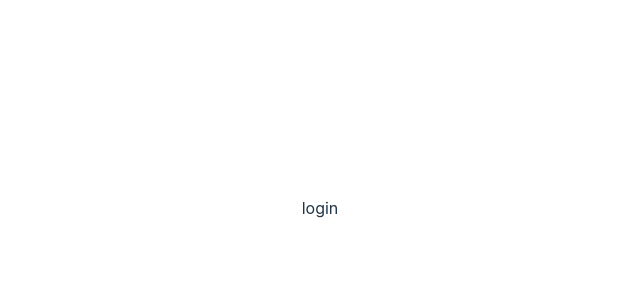
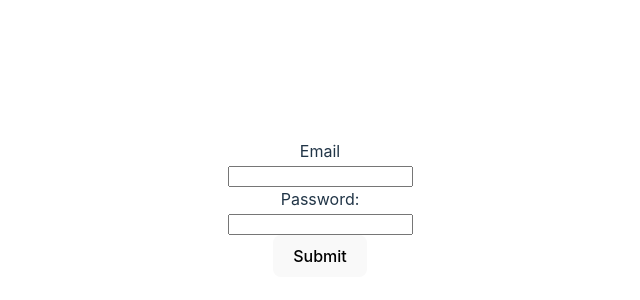
Before and after one commit to Ravindra9555/Expense-Tracker-web-application-react-bootstrap, a React (Vite) app: page / in a window 1280 px wide. Shown: the part 192-492 px from the top of the page, without its empty margins (320-960 px from the left). Built offline with nearby package versions, Linux system fonts and the light colour scheme.

Commit message:
fix login

```diff
--- a/package.json
+++ b/package.json
@@ -16,9 +16,11 @@
     "@fortawesome/free-solid-svg-icons": "^6.6.0",
     "@fortawesome/react-fontawesome": "^0.2.2",
     "aos": "^2.3.4",
+    "axios": "^1.7.2",
     "bootstrap": "^5.3.3",
     "react": "^18.3.1",
     "react-dom": "^18.3.1",
+    "react-dotenv": "^0.1.3",
     "react-google-charts": "^4.0.1",
     "react-router-dom": "^6.25.1",
     "react-toastify": "^10.0.5"
--- a/src/Components/Auth/Login.jsx
+++ b/src/Components/Auth/Login.jsx
@@ -1,11 +1,64 @@
-import React from 'react'
+import React, { useState } from "react";
+import axios from "axios";
+import { ToastContainer, toast } from "react-toastify";
+import 'react-toastify/dist/ReactToastify.css';
 
 const Login = () => {
+  const baseurl = "http://localhost:3005";
+
+  const [data, setData] = useState({
+    email: "",
+    password: ""
+  });
+
+  const login = async (e) => {
+    e.preventDefault();
+    try {
+      const res = await axios.post(`${baseurl}/api/v1/users/login`, data);
+      if (res.status === 200 && res.data) {  // Changed statusCode to status
+        console.log("login success");
+        toast.success(res.data.message);
+        localStorage.setItem("access_token", res.data.accessToken);
+        localStorage.setItem("refresh_token", res.data.refreshToken);
+      }
+    } catch (error) {
+      console.log(error);
+      toast.error("Invalid Email or Password");
+    }
+  };
+
+  const onChange = (e) => {
+    setData({ ...data, [e.target.name]: e.target.value });
+  };
+
   return (
     <div>
-       login
+      <div className="container">
+        <form onSubmit={login}>
+          <label htmlFor="uname">Email</label>
+          <br />
+          <input
+            type="email"
+            id="uname"
+            name="email"
+            onChange={onChange}  // Corrected attribute name
+          />
+          <br />
+          <label htmlFor="psw">Password:</label>
+          <br />
+          <input
+            type="password"
+            id="psw"
+            name="password"
+            onChange={onChange}  // Corrected attribute name
+          />
+          <br />
+          <button type="submit">Submit</button>
+        </form>
+      </div>
+      <ToastContainer autoClose={1500} />
     </div>
-  )
-}
+  );
+};
 
-export default Login
+export default Login;
```
Also changed, not shown: 2 other files (tests, documents, lock files or other folders).
